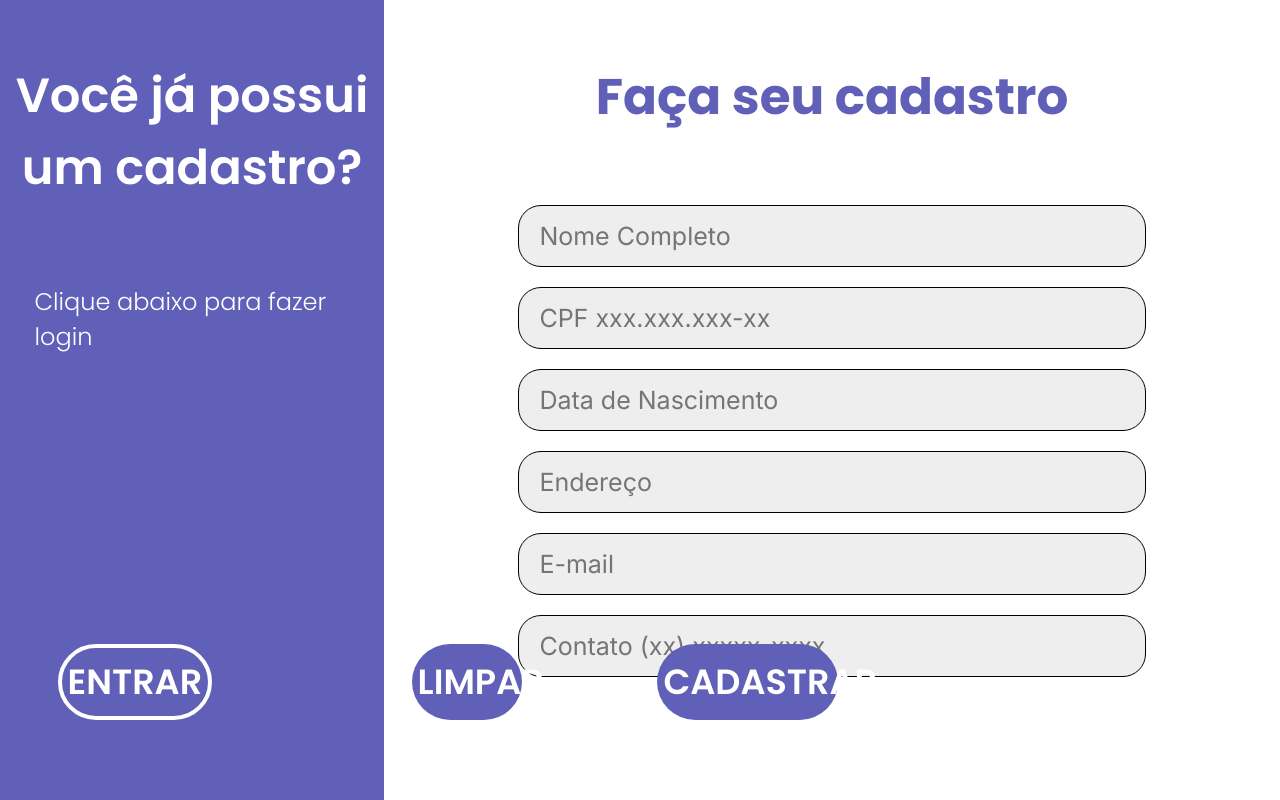
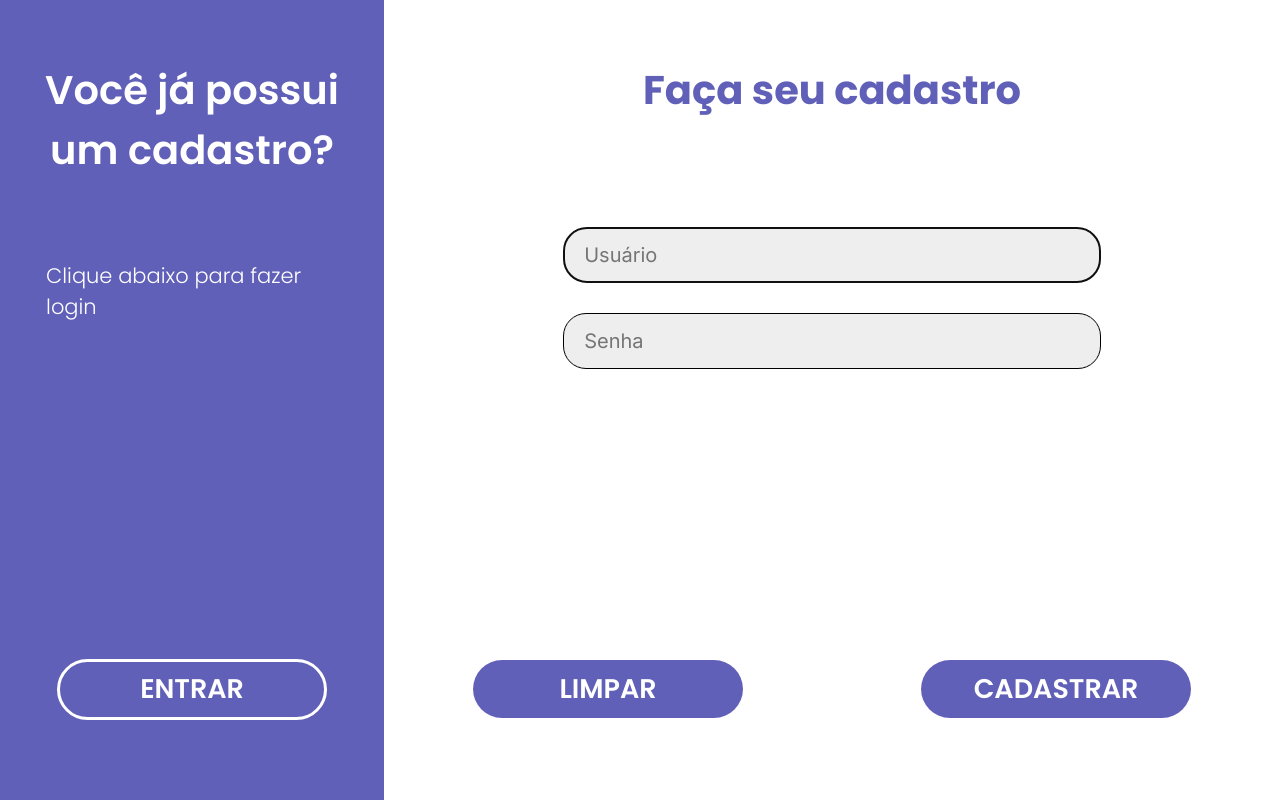
Before and after one commit to BryanMzili/QuartoIdeal.com, a plain HTML site: page pages/cadastro.html in a window 1280 px wide. Shown: the top 800 px of the page. Drawn offline with Linux system fonts and the light colour scheme.

Commit message:
Desenvolvendo Scripts de cadastro

```diff
--- a/pages/cadastro.html
+++ b/pages/cadastro.html
@@ -19,29 +19,29 @@
 
     </div>
     <main>
-        <p id="subtitle">Faça seu cadastro</p>
+        <p id="subtitle" class="poppins">Faça seu cadastro</p>
 
         <!--Qual será a fonte dos input text???-->
         <div id="fields">
-            <input type="text" name="nome" id="nome" class="campos" placeholder="Nome Completo">
-            <input type="text" name="cpf" id="cpf" class="campos" placeholder="CPF xxx.xxx.xxx-xx">
-            <input type="text" name="data nascimento" id="nascimento" class="campos" placeholder="Data de Nascimento">
+            <input type="text" name="field_1" id="field_1" class="campos inter" placeholder="Nome Completo">
+            <input type="text" name="field_2" id="field_2" class="campos inter" placeholder="CPF xxx.xxx.xxx-xx">
+            <!--<input type="text" name="data nascimento" id="nascimento" class="campos" placeholder="Data de Nascimento">
             <input type="text" name="endereço" id="endereco" class="campos" placeholder="Endereço">
             <input type="text" name="email" id="email" class="campos" placeholder="E-mail">
-            <input type="text" name="telefone" id="telefone" class="campos" placeholder="Contato (xx) xxxxx-xxxx">
+            <input type="text" name="telefone" id="telefone" class="campos" placeholder="Contato (xx) xxxxx-xxxx">-->
         </div>
     </main>
 
     <footer>
 
         <div id="div_btn_entrar">
-            <button class="poppins" onclick="Login()" id="entrar">ENTRAR</button>
+            <button class="poppins buttons" onclick="Login()" id="entrar">ENTRAR</button>
         </div>
 
-        <div id="buttons">
+        <div id="div_buttons">
 
-            <button class="poppins" type="reset" id="limpar" onclick="limpar()">LIMPAR</button>
-            <button class="poppins" type="submit" id="cadastrar" onclick="cadastrar()">CADASTRAR</button>
+            <button class="poppins buttons" type="reset" id="limpar" onclick="limpar()">LIMPAR</button>
+            <button class="poppins buttons" type="submit" id="cadastrar" onclick="verificar()">CADASTRAR</button>
         </div>
 
     </footer>
--- a/scripts/cadastro.js
+++ b/scripts/cadastro.js
@@ -1,44 +1,228 @@
-var lateral = document.querySelector("#lateral");
+var field_1 = document.querySelector("#field_1");
+var field_2 = document.querySelector("#field_2");
+var aux = 0;
 
-handleResize();
+const pessoa = {};
 
-function atualizarPagina() {
-    // Lógica de atualização aqui
-    location.reload(); // Isso recarregará a página, substitua por sua lógica de atualização se necessário
+
+
+field_1.addEventListener('keydown', next);
+field_2.addEventListener('keydown', next);
+
+field_2.addEventListener('input', maskCpf);
+
+field_1.value = "Bryan";
+field_2.value = "036.115.710-08";
+verificar();
+field_1.value = "19/03/2007";
+field_2.value = "Dorval";
+verificar();
+field_1.value = "bryansilvalemes@gmail.com";
+field_2.value = "(51)98992-5520";
+verificar();
+
+function cadastrar() {
+
 }
 
-// Configurar a função para ser chamada a cada 5 segundos (5000 milissegundos)
-setInterval(atualizarPagina, 3000);
+function Login() {
+    window.location.href = "login.html";
+}
 
-function handleResize() {
-    var lateral = document.querySelector("#lateral");
-    if (screen.height <= 1000) {
-        lateral.style.height = '1000px';
-    } else if (screen.height > 1000) {
-        lateral.style.height = screen.height + 'px';
+function limpar() {
+    document.querySelector("#field_1").value = "";
+    document.querySelector("#field_2").value = "";
+    aux = 0;
+    field_1.placeholder = 'Nome Completo';
+    field_2.placeholder = 'CPF xxx.xxx.xxx-xx';
+    field_2.addEventListener('input', maskCpf);
+    field_1.removeEventListener('input', maskDate);
+    field_2.removeEventListener('input', maskContact);
+}
+
+
+
+function verificar() {
+    switch (aux) {
+        case 0:
+            case_0();
+            break;
+        case 1:
+            case_1();
+            break;
+        case 2:
+            case_2();
+            break;
+
     }
 }
 
-window.addEventListener('resize', handleResize);
 
-function cadastrar(){
-    var nome = document.querySelector("#nome");
-    var cpf = document.querySelector("#cpf");
-    var nascimento = document.querySelector("#nascimento");
-    var endereco = document.querySelector("#endereco");
-    var email = document.querySelector("#email");
-    var telefone = document.querySelector("#telefone");
+
+function isEmail(email) {
+    var regex = /^[^\s@]+@[^\s@]+\.[^\s@]+$/;
+    return regex.test(email);
 }
 
-function limpar(){
-    document.querySelector("#nome").value = "";
-    document.querySelector("#cpf").value = "";
-    document.querySelector("#nascimento").value = "";
-    document.querySelector("#endereco").value = "";
-    document.querySelector("#email").value = "";
-    document.querySelector("#telefone").value = "";
+function dataValida(text) {
+    if (text.length < 10) {
+        return false;
+    }
+
+    let data = new Date(formatarData(text));
+    data.setHours(data.getHours() + 3);
+
+    if (data == 'Invalid Date') {
+        return false;
+    }
+
+    if (new Date() < data) {
+        return false;
+    }
+
+    if (new Date('1920-01-01') > data) {
+        return false;
+    }
+
+    return true;
 }
 
-function Login(){
-    window.location.href = "login.html";
+function formatarData(input) {
+    const partes = input.split('/');
+    const dataFormatada = partes.reverse().join('-');
+    return dataFormatada;
 }
+
+function maskCpf(event) {
+    let inputValue = event.target.value.replace(/\D/g, '');
+
+    if (inputValue.length > 11) {
+        inputValue = inputValue.slice(0, 11);
+    }
+
+    let maskedValue = '';
+    for (let i = 0; i < inputValue.length; i++) {
+        if (i === 3 || i === 6) {
+            maskedValue += '.';
+        } else if (i === 9) {
+            maskedValue += '-';
+        }
+        maskedValue += inputValue[i];
+    }
+
+    event.target.value = maskedValue;
+}
+
+function maskDate(event) {
+    let inputValue = event.target.value.replace(/\D/g, '');
+
+    if (inputValue.length > 8) {
+        inputValue = inputValue.slice(0, 8);
+    }
+
+    let maskedValue = '';
+    for (let i = 0; i < inputValue.length; i++) {
+        if (i === 2 || i === 4) {
+            maskedValue += '/';
+        }
+        maskedValue += inputValue[i];
+    }
+
+    event.target.value = maskedValue;
+}
+
+function maskContact(event) {
+    let inputValue = event.target.value.replace(/\D/g, '');
+
+    if (inputValue.length > 11) {
+        inputValue = inputValue.slice(0, 11);
+    }
+
+    let maskedValue = '';
+    for (let i = 0; i < inputValue.length; i++) {
+        if (i === 0) {
+            maskedValue += '(';
+        } else if (i === 2) {
+            maskedValue += ')';//(51)98992-5520
+        } else if (i === 7) {
+            maskedValue += '-';
+        }
+        maskedValue += inputValue[i];
+    }
+
+    event.target.value = maskedValue;
+}
+
+function next(event) {
+    if (event.key == 'Enter') {
+        if (event.target.id == 'field_1') {
+            field_2.focus();
+        }
+
+        if (event.target.id == 'field_2') {
+            verificar();
+        }
+    }
+}
+
+function case_0() {
+    if (field_1.value.replaceAll(" ", "") == '') {
+        alert('Você não digitou nada no campo Nome!!!\nDigite seu nome para continuar o cadastro');
+        field_1.value = '';
+        field_1.focus();
+    } else if (field_2.value.length != 14) {
+        alert('Você digitou um CPF inválido!!!\nDigite um CPF válido para continuar o cadastro');
+        field_2.focus();
+    } else {
+        aux = 1;
+        pessoa.nome = field_1.value;
+        pessoa.cpf = field_2.value;
+        field_1.value = ''; field_2.value = '';
+        field_1.placeholder = 'Data de Nascimento (dd/mm/yyyy)';
+        field_2.placeholder = 'Endereço';
+        field_2.removeEventListener('input', maskCpf);
+        field_1.addEventListener('input', maskDate);
+        field_1.focus();
+    }
+}
+
+function case_1() {
+    if (!dataValida(field_1.value)) {
+        alert('Você digitou uma data inválida!!!\nDigite uma data válida para continuar o cadastro');
+        field_1.focus();
+    } else if (field_2.value.replaceAll(" ", "") == '') {
+        alert('Você não digitou nada no campo Endereço!!!\nDigite seu Endereço para continuar o cadastro');
+        field_2.focus();
+    } else {
+        aux = 2;
+        pessoa.dataNascimento = formatarData(field_1.value);
+        pessoa.endereco = formatarData(field_2.value);
+        field_1.value = ''; field_2.value = '';
+        field_1.placeholder = 'E-mail';
+        field_2.placeholder = 'Contato (xx) xxxxx-xxxx';
+        field_1.removeEventListener('input', maskDate);
+        field_2.addEventListener('input', maskContact);
+        field_1.focus();
+    }
+}
+
+function case_2() {
+    if (!isEmail(field_1.value)) {
+        alert('Você digitou um E-mail inválido!!!\nDigite um E-mail válido para continuar o cadastro');
+        field_1.value = '';
+        field_1.focus();
+    } else if (field_2.value.length < 14) {
+        alert('Você digitou um contato inválido!!!\nDigite um contato válido para continuar o cadastro');
+        field_2.focus();
+    } else {
+        aux = 3;
+        pessoa.email = field_1.value;
+        pessoa.contato = field_2.value;
+        field_1.value = ''; field_2.value = '';
+        console.log(pessoa);
+        field_1.placeholder = 'Usuário';
+        field_2.placeholder = 'Senha';
+        field_1.focus();
+        field_2.removeEventListener('input', maskContact);
+    }
+}
--- a/styles/cadastro.css
+++ b/styles/cadastro.css
@@ -1,21 +1,5 @@
 @import url('https://fonts.googleapis.com/css2?family=Poppins:wght@300;600;700&display=swap');
 @import url('https://fonts.googleapis.com/css2?family=Inter&display=swap');
-/*
-chamar fonte poppins
-    font-family: 'Poppins', sans-serif;
-chamar fonte inter
-    font-family: 'Inter', sans-serif;
-*/
-
-body {
-    margin: 0;
-    height: 100vh;
-    overflow: hidden;
-}
-
-main {
-    background-color: #FFF;
-}
 
 .poppins {
     font-family: 'Poppins', sans-serif;
@@ -23,11 +7,15 @@ main {
     color: #FFF;
 }
 
-footer{
-    width: 100%;
-    position: absolute;
-    bottom: 10%;
-    display: flex;
+.inter {
+    font-family: 'Inter', sans-serif;
+    font-weight: 400;
+}
+
+body {
+    margin: 0;
+    height: 100vh;
+    overflow: hidden;
 }
 
 #lateral {
@@ -36,11 +24,11 @@ footer{
     float: left;
     display: flex;
     flex-direction: column;
+    height: 100vh;
 }
 
 #vc-possui {
     font-weight: 600;
-    /*semibold*/
     font-size: 48px;
     text-align: center;
     margin-top: 60px;
@@ -48,31 +36,13 @@ footer{
 
 #login {
     font-weight: 300;
-    /*light*/
-    font-size: 24px;
-    text-align: left;
-    margin-top: 80px;
-    margin-left: 9%;
 }
 
-#entrar {
-    font-weight: 600;
-    /*semibold*/
-    font-size: 35px;
-    margin-left: 15%;
-    margin-right: 15%;
-    border:solid 4px #FFF;
-    background-color: #6160B8;
-    border-radius: 40px;
-
-    padding-top: 2%;
-    padding-bottom: 2%;
-    /*}*/
+main {
+    background-color: #FFF;
 }
 
 #subtitle {
-    font-family: 'Poppins', sans-serif;
-    /*Bold*/
     text-align: center;
     color: #6160B8;
     font-weight: bold;
@@ -80,79 +50,101 @@ footer{
     padding-top: 60px;
     padding-bottom: 0;
     margin-top: 0;
-
 }
 
 #fields {
     display: flex;
     flex-direction: column;
     justify-content: center;
-
-
 }
 
 .campos {
-    font-family: 'Inter', sans-serif;
-    font-weight: 400;
-    margin-left: 15%;
-    margin-right: 15%;
     background-color: #eee;
-    border:solid 1px #000;
+    border: solid 1px #000;
     border-radius: 23px;
-    padding-top: 15px;
-    padding-bottom: 15px;
-    padding-left: 20px;
-    padding-right: 20px;
-    font-size: 25px;
-    margin-top: 20px;
+}
+
+footer {
+    width: 100%;
+    position: absolute;
+    bottom: 10%;
+    display: flex;
+}
+
+.buttons {
+    font-weight: 600;
+    background-color: #6160B8;
+}
+
+#entrar {
+    border: solid 3px #FFF;
 }
 
 #limpar {
     border: none;
-    font-weight: 600;
-    /*semibold*/
-    font-size: 35px;
-    border-color: #FFF;
-    border-width: 4px;
-    background-color: #6160B8;
-    border-radius: 40px;
-
-    padding-top: 2%;
-    padding-bottom: 2%;
-    float: left;
-    margin-left: 20%;
-
+    place-self: center;
 }
 
 #cadastrar {
-    font-weight: 600;
-    /*semibold*/
-    font-size: 35px;
-    border-color: #FFF;
-    border-width: 4px;
-    background-color: #6160B8;
-    border-radius: 40px;
-
-    padding-top: 2%;
-    padding-bottom: 2%;
     border: none;
-    margin-right: 20%;
+    place-self: center;
 }
 
-#buttons {
-    display: grid;
-    grid-template-columns: 1fr 1fr 1fr;
-    grid-template-rows: 1fr;
-    gap: 20%;
-}
+@media screen and (min-width: 1280px) {
+    #vc-possui {
+        font-size: 40px;
+        margin-top: 60px;
+    }
 
-#div_btn_entrar{
-    width: 30%;
+    #login {
+        font-size: 21px;
+        text-align: left;
+        margin-top: 80px;
+        margin-left: 12%;
+    }
 
+    #subtitle {
+        font-size: 40px;
+        padding-top: 60px;
+        padding-bottom: 0;
+        margin-top: 0;
+    }
+
+    #fields {
+        margin-top: 6%;
+    }
+
+    .campos {
+        font-size: 20px;
+        border-radius: 23px;
+        padding-top: 15px;
+        padding-bottom: 15px;
+        padding-left: 20px;
+        padding-right: 20px;
+        margin-left: 20%;
+        margin-right: 20%;
+        margin-top: 30px;
+    }
+
+    #div_buttons {
+        width: 70%;
+        display: grid;
+        grid-template-columns: 1fr 1fr;
+        grid-template-rows: 1fr;
+    }
+
+    #div_btn_entrar {
+        width: 30%;
+        display: flex;
+        justify-content: center;
+    }
+
+    .buttons {
+        width: 270px;
+        font-size: 27px;
+        border-radius: 40px;
+        padding-top: 2%;
+        padding-bottom: 2%;
+    }
 
 }
-
-@media screen and (min-width: 1920px) {
-
-
-}
```
